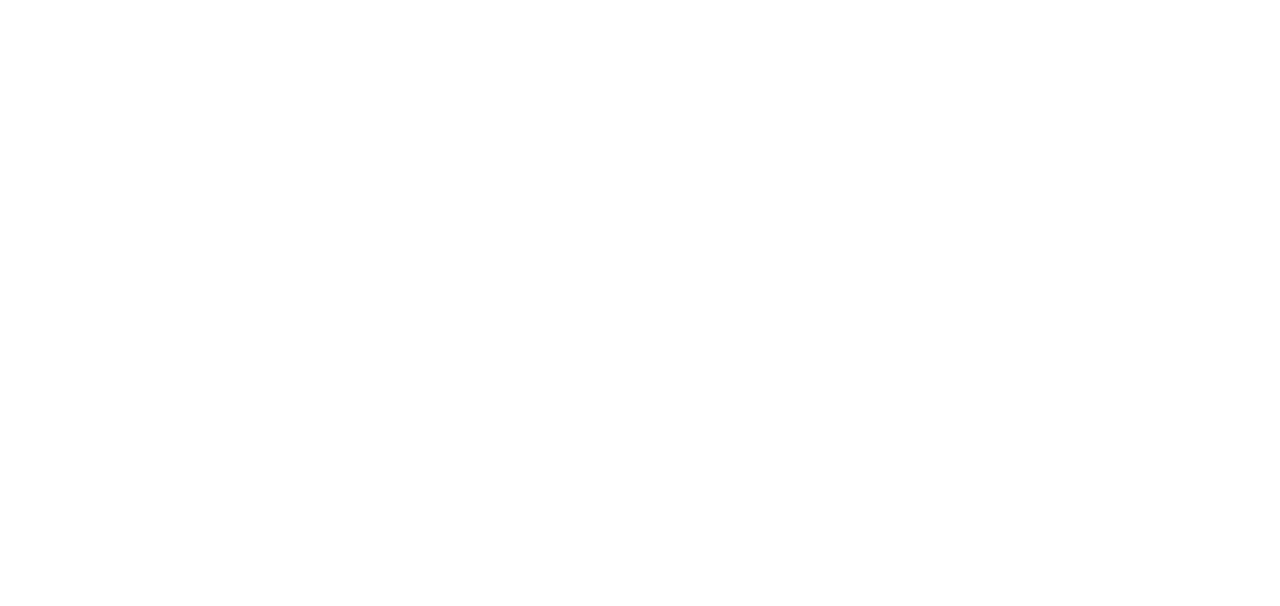
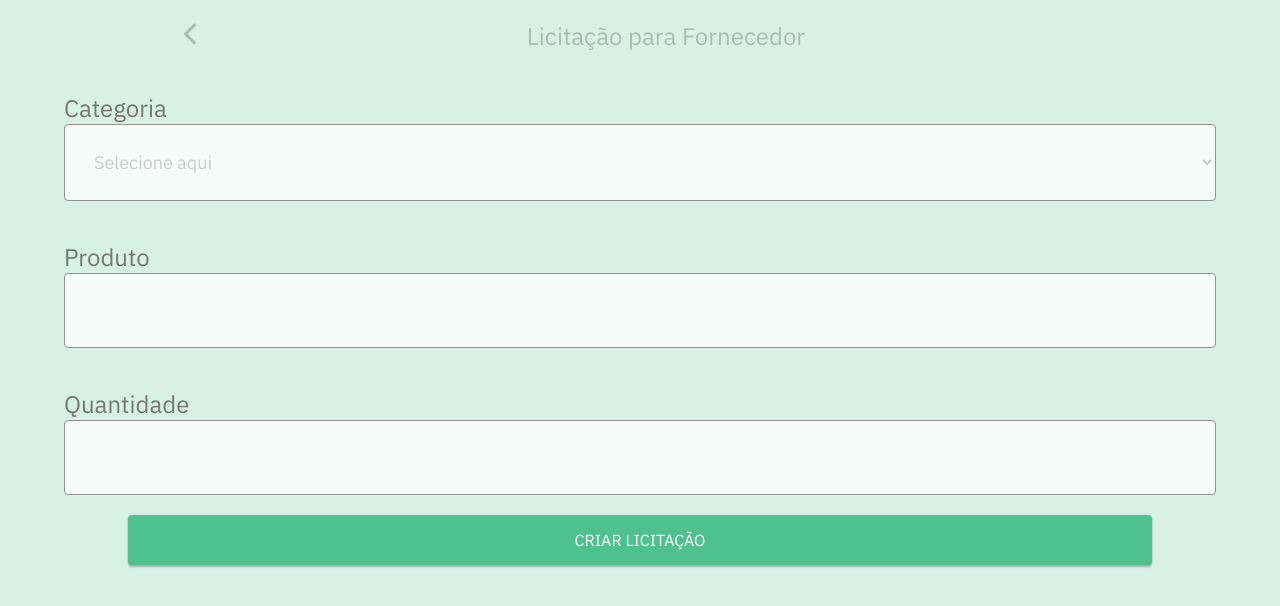
Before and after one commit to deboralbarros/empreendaqui, a React (Create React App) app: page /createbid in a window 1280 px wide. Shown: the top 606 px of the page. Built offline with nearby package versions, Linux system fonts and the light colour scheme.

Commit message:
feat: create bid page created

```diff
--- /dev/null
+++ b/src/pages/CreateBid/index.jsx
@@ -0,0 +1,47 @@
+import { useHistory } from "react-router-dom";
+
+import { Container, Category, Label, Select, Form, Input } from "./style";
+
+import Header from "../../components/Header";
+import Button from "../../components/Button";
+
+const CreateBid = () => {
+  const history = useHistory();
+
+  const backToProviderOptions = () => {
+    history.push("/providersoptions");
+  };
+
+  return (
+    <Container>
+      <Header
+        title="Licitação para Fornecedor"
+        onBack={backToProviderOptions}
+      />
+      <Form>
+        <Category>
+          <Label htmlFor="category">Categoria</Label>
+          <Select id="category">
+            <option>Selecione aqui</option>
+          </Select>
+        </Category>
+
+        <Category>
+          <Label htmlFor="product">Produto</Label>
+          <Input id="product" />
+        </Category>
+
+        <Category>
+          <Label htmlFor="amount">Quantidade</Label>
+          <Input id="amount" />
+        </Category>
+
+        <Button background="#4FC18E" width="80%" shadow>
+          Criar Licitação
+        </Button>
+      </Form>
+    </Container>
+  );
+};
+
+export default CreateBid;
--- /dev/null
+++ b/src/pages/CreateBid/style.js
@@ -0,0 +1,46 @@
+import styled from "styled-components";
+
+export const Container = styled.div`
+  background: rgba(79, 193, 142, 0.22);
+  min-height: 100vh;
+`;
+
+export const Form = styled.form`
+  display: flex;
+  flex-direction: column;
+  align-items: center;
+  justify-content: center;
+`;
+
+export const Category = styled.div`
+  display: flex;
+  flex-direction: column;
+  align-items: flex-start;
+  width: 90%;
+  margin: 20px 0;
+`;
+
+export const Label = styled.label`
+  font: 500 24px "IBM Plex Sans";
+  color: #767676;
+`;
+
+export const Select = styled.select`
+  width: 100%;
+  border: 1px solid #949494;
+  border-radius: 4px;
+  background: rgba(255, 255, 255, 0.8);
+  padding: 25px;
+  font-size: 18px;
+  color: #cacaca;
+`;
+
+export const Input = styled.input`
+  width: 100%;
+  border: 1px solid #949494;
+  border-radius: 4px;
+  background: rgba(255, 255, 255, 0.8);
+  padding: 25px;
+  font-size: 18px;
+  color: #cacaca;
+`;
--- a/src/routes/index.jsx
+++ b/src/routes/index.jsx
@@ -4,6 +4,7 @@ import SearchProviders from "../pages/SearchProviders";
 import ProvidersList from "../pages/ProvidersList";
 import Provider from "../pages/Provider";
 import TransactionHistory from "../pages/TransactionHistory";
+import CreateBid from "../pages/CreateBid";
 
 const Routes = () => (
   <Switch>
@@ -20,6 +21,7 @@ const Routes = () => (
     <Route path="/customer" exact />
     <Route path="/searchproviders" exact component={SearchProviders} />
     <Route path="/transactionhistory" exact component={TransactionHistory} />
+    <Route path="/createbid" component={CreateBid} />
   </Switch>
 );
 
```
Also changed, not shown: src/pages/ProductBidding/index.jsx (deleted), src/pages/ProductBidding/style.js (deleted).
